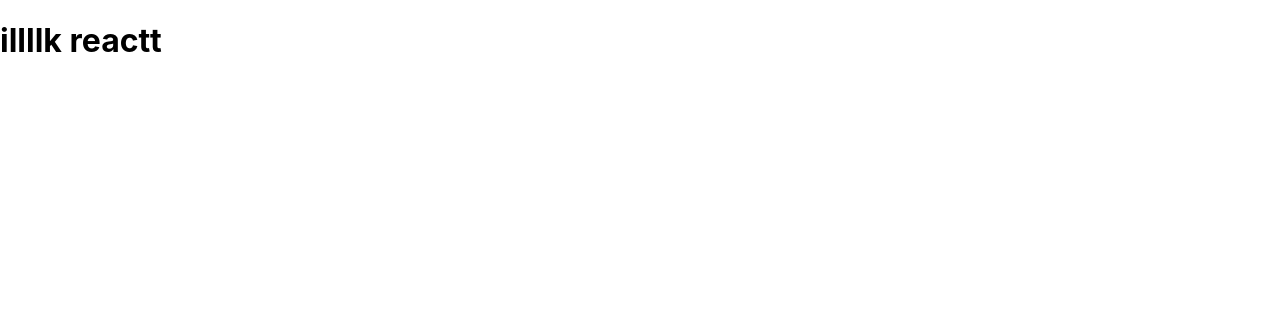
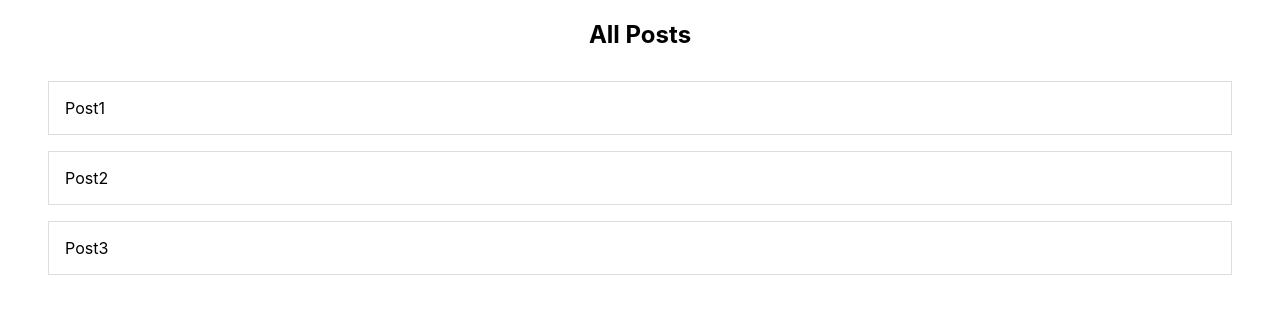
Before and after one commit to HamdiSumer/soureddit, a React (Create React App) app in the folder soureddit/frontend/: page / in a window 1280 px wide. Shown: the top 314 px of the page. Built offline with nearby package versions, Linux system fonts and the light colour scheme.

Commit message:
new components added usestate framework added

```diff
--- a/soureddit/frontend/src/App.css
+++ b/soureddit/frontend/src/App.css
@@ -36,3 +36,6 @@
     transform: rotate(360deg);
   }
 }
+.Apph2{
+  text-align: center;
+}
--- a/soureddit/frontend/src/App.js
+++ b/soureddit/frontend/src/App.js
@@ -1,8 +1,20 @@
-import React from "react";
+import React,{useState} from "react";
 import './App.css';
+import PostList from "./components/Posts/posts";
 
 const App=()=>{
-  return React.createElement('h1',{},'illllk reactt');// return <h1>ilk react ornek</h1> react allows to use html codes in js file
+  //return React.createElement('h1',{},'illllk reactt'); = return <h1>ilk react ornek</h1> --> react allows to use html codes in js file
+  const [allPosts,setAllPosts]=useState([//useState framework for auto update.
+    {id:'p1',text:'Post1'},
+    {id:'p2',text:'Post2'},
+    {id:'p3',text:'Post3'}
+  ]);
+  return(
+    <div>
+      <h2 className="Apph2">All Posts</h2>
+      <PostList posts={allPosts}/>
+    </div>
+  );
 };
 
 export default App;
--- /dev/null
+++ b/soureddit/frontend/src/components/Posts/posts.css
@@ -0,0 +1,11 @@
+.post-list{
+    list-style: none;
+    margin: 2rem;
+    padding: 0;
+}
+
+.post-list li{
+    margin: 1rem;
+    border: 1px solid#ddd;
+    padding: 1rem;
+}
--- /dev/null
+++ b/soureddit/frontend/src/components/Posts/posts.js
@@ -0,0 +1,16 @@
+import React from "react";
+import './posts.css';
+
+
+const PostList= props =>{
+    return(
+        <ul className="post-list">{
+            props.posts.map((post)=>{
+                return <li key={post.id}>{post.text}</li>;
+            })
+        }
+        </ul>
+    );
+};
+
+export default PostList;
```
Also changed, not shown: soureddit/frontend/src/components/Base/base.css (renamed from soureddit/frontend/src/components/base.css), soureddit/frontend/src/components/Base/base.js (renamed from soureddit/frontend/src/components/base.js).
